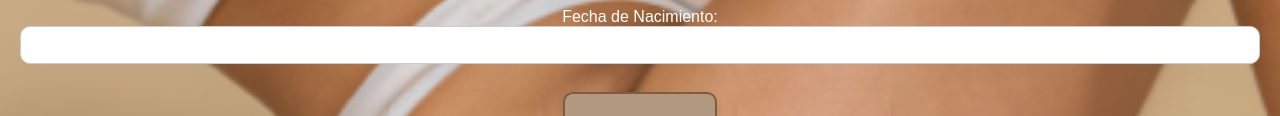
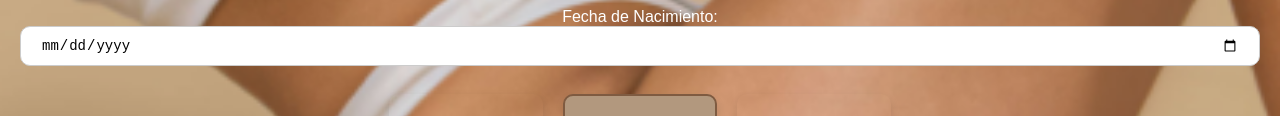
Before and after one commit to PhantomasDa/Aireappdev, a website: page public/register.html in a window 1280 px wide. Shown: the part 539-655 px from the top of the page. Drawn offline with nearby package versions, Linux system fonts and the light colour scheme.

Commit message:
ajuster formulario campo date

```diff
--- a/public/register.html
+++ b/public/register.html
@@ -43,7 +43,7 @@
                 <span id="confirmPasswordError" class="error"></span><br>
 
                 <label for="fecha_nacimiento" style="color: white; max-width: 100%;">Fecha de Nacimiento:</label>
-                <input type="text" id="fecha_nacimiento" name="fecha_nacimiento" required><br>
+                <input type="date" id="fecha_nacimiento" name="fecha_nacimiento" required><br>
                 <span id="fechaNacimientoError" class="error"></span><br>
 
                 <div class="option-container">
```
